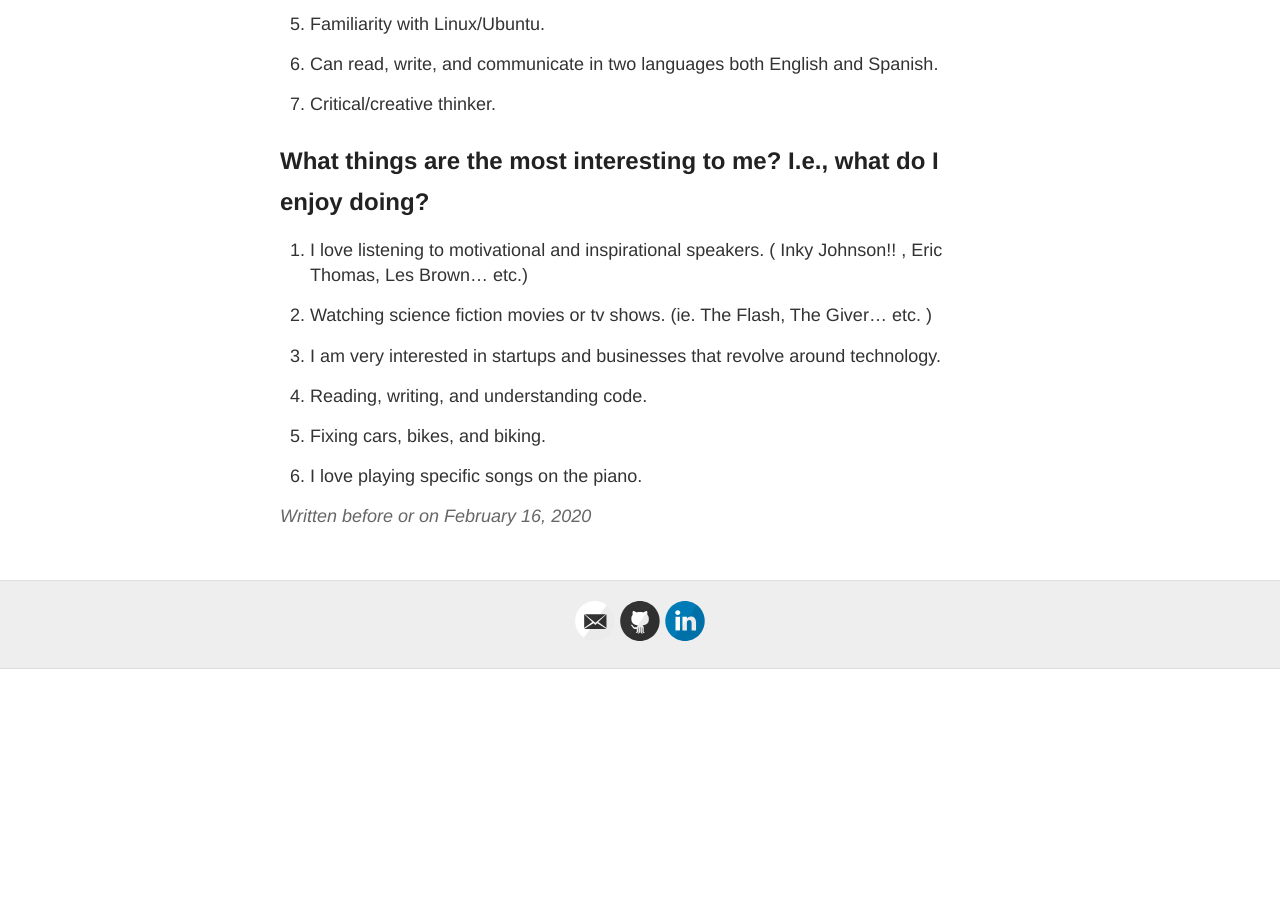
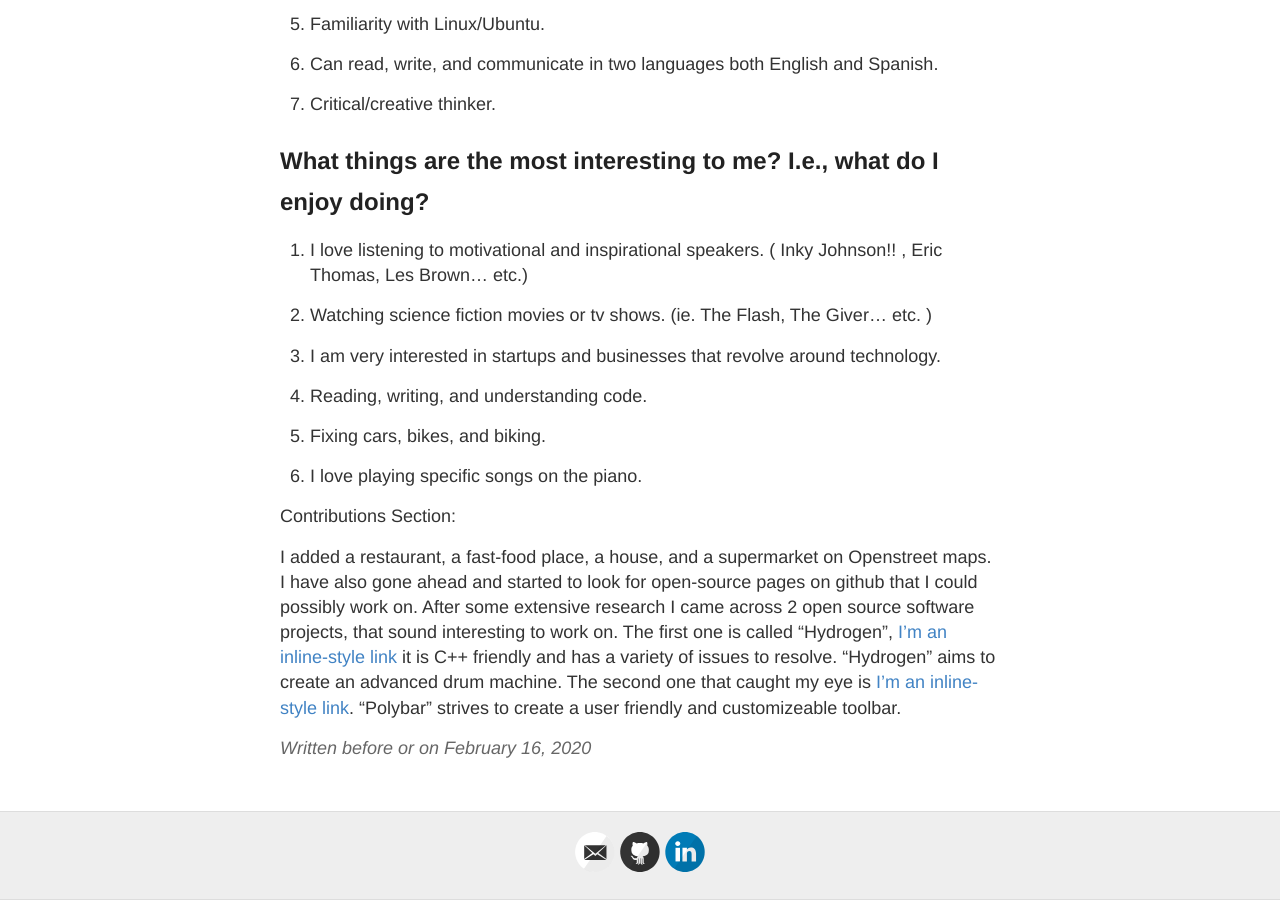
Before and after one commit to hunter-college-ossd-spr-2020/MarceloDamian-weekly, a Jekyll site: the page built from _posts/2020-02-16-week03.md, in a window 1280 px wide and 900 px high, scrolled down 575 px. Built offline with Jekyll 4.4.1, drawn with Linux system fonts in a browser that asks for light colours; before the commit the page ends 1244 px from its top, so only the background shows below that.

Commit message:
Update 2020-02-16-week03.md

```diff
--- a/_posts/2020-02-16-week03.md
+++ b/_posts/2020-02-16-week03.md
@@ -37,3 +37,8 @@ foundation overall in humanities).
 5. Fixing cars, bikes, and biking.
 
 6. I love playing specific songs on the piano.
+
+
+Contributions Section:
+
+  I added a restaurant, a fast-food place, a house, and a supermarket on Openstreet maps. I have also gone ahead and started to look for open-source pages on github that I could possibly work on. After some extensive research I came across 2 open source software projects, that sound interesting to work on. The first one is called "Hydrogen", [I'm an inline-style link](https://github.com/hydrogen-music/hydrogen) it is C++ friendly and has a variety of issues to resolve. "Hydrogen" aims to create an advanced drum machine. The second one that caught my eye is [I'm an inline-style link](https://github.com/polybar/polybar). "Polybar" strives to create a user friendly and customizeable toolbar.
```
